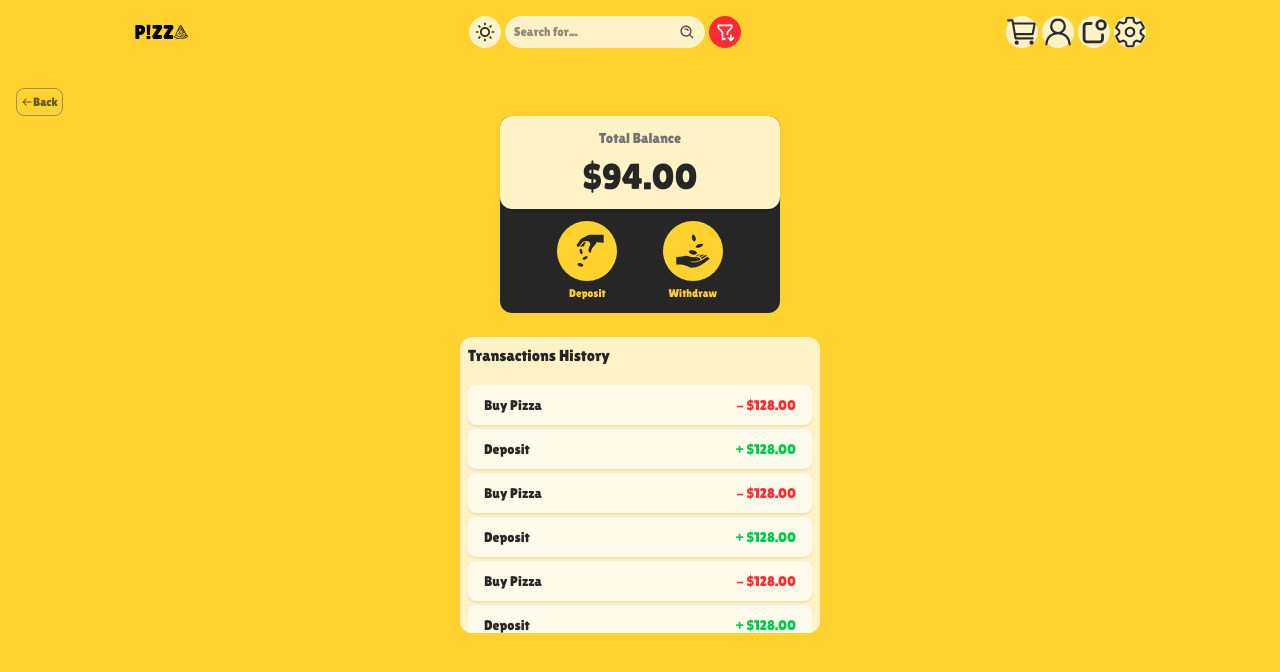
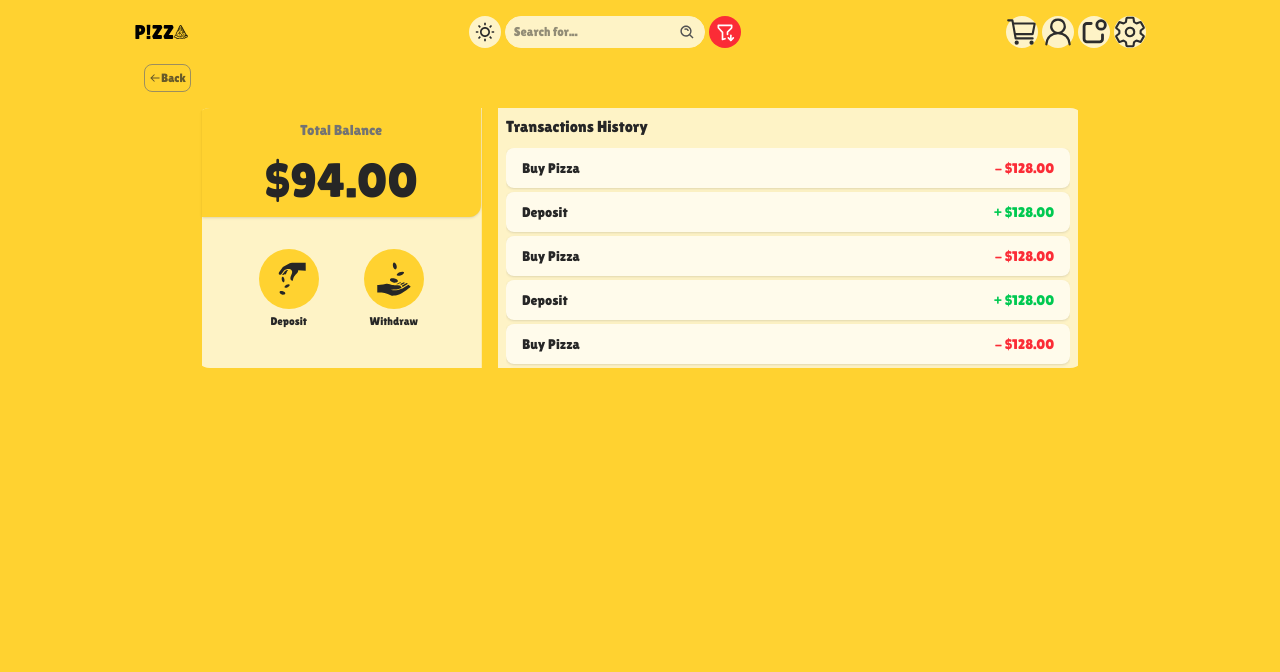
Before and after one commit to mahdibaderloo/fastfood, a React (Vite) app: page /wallet in a window 1280 px wide. Shown: the top 672 px of the page. Built offline with nearby package versions, Linux system fonts and the light colour scheme; data requests are answered from the project's data file.

Commit message:
responsive Wallet (laptop size)

```diff
--- a/src/features/order/OrderQuantityItem.tsx
+++ b/src/features/order/OrderQuantityItem.tsx
@@ -3,7 +3,6 @@ interface Item {
 }
 
 function OrderQuantityItem({ item }: Item) {
-  console.log(item);
   return (
     <li
       key={item.id}
--- a/src/features/wallet/Balance.tsx
+++ b/src/features/wallet/Balance.tsx
@@ -7,35 +7,37 @@ function Balance() {
   const width = window.innerWidth;
 
   return (
-    <div className="bg-neutral-800 dark:bg-amber-300 w-[85%] mx-auto rounded-xl sm:w-70 sm:mx-auto">
-      <div className="bg-amber-100 w-full mx-auto rounded-xl p-2 sm:p-3 flex flex-col items-center shadow">
+    <div className="bg-neutral-800 dark:bg-amber-300 lg:bg-amber-100 lg:dark:bg-amber-100 w-[85%] lg:w[35%] mx-auto rounded-xl lg:rounded-none sm:w-70 sm:mx-auto lg:mt-0 lg:border-r lg:border-amber-300/20">
+      <div className="bg-amber-100 lg:bg-amber-300 w-full mx-auto rounded-xl lg:rounded-t-none lg:rounded-l-none p-2 sm:p-3 flex flex-col items-center shadow">
         <p className="text-neutral-500 text-sm sm:text-[0.9rem]">
           Total Balance
         </p>
-        <p className="text-neutral-800 mt-1 sm:mt-2 text-4xl">$94.00</p>
+        <p className="text-neutral-800 mt-1 sm:mt-2  lg:mt-4 text-4xl lg:text-5xl">
+          $94.00
+        </p>
       </div>
-      <ul className="flex items-center justify-evenly pt-2 pb-1 sm:p-3">
+      <ul className="flex items-center justify-evenly pt-2 pb-1 sm:p-3 lg:pt-8">
         <li className="flex flex-col items-center justify-center">
-          <span className="bg-amber-300 dark:bg-neutral-800 p-2 sm:p-3 rounded-full">
+          <span className="bg-amber-300 dark:bg-neutral-800 p-2 sm:p-3 rounded-full lg:cursor-pointer">
             {theme === "dark" ? (
               <GiPayMoney size={width > 640 ? 36 : 30} color="#fef3c6" />
             ) : (
               <GiPayMoney size={width > 640 ? 36 : 30} color="#262626" />
             )}
           </span>
-          <p className="text-[0.6rem] sm:text-[0.7rem] sm:mt-1 text-amber-300 dark:text-neutral-800">
+          <p className="text-[0.6rem] sm:text-[0.7rem] sm:mt-1 text-amber-300 dark:text-neutral-800 lg:text-neutral-800">
             Deposit
           </p>
         </li>
         <li className="flex flex-col items-center justify-center">
-          <span className="bg-amber-300 dark:bg-neutral-800 p-2 sm:p-3 rounded-full">
+          <span className="bg-amber-300 dark:bg-neutral-800 p-2 sm:p-3 rounded-full lg:cursor-pointer">
             {theme === "dark" ? (
               <GiReceiveMoney size={width > 640 ? 36 : 30} color="#fef3c6" />
             ) : (
               <GiReceiveMoney size={width > 640 ? 36 : 30} color="#262626" />
             )}
           </span>
-          <p className="text-[0.6rem] sm:text-[0.7rem] sm:mt-1 text-amber-300 dark:text-neutral-800">
+          <p className="text-[0.6rem] sm:text-[0.7rem] sm:mt-1 text-amber-300 dark:text-neutral-800 lg:text-neutral-800">
             Withdraw
           </p>
         </li>
--- a/src/features/wallet/Transactions.tsx
+++ b/src/features/wallet/Transactions.tsx
@@ -1,11 +1,11 @@
 function Transactions() {
   return (
-    <div className="bg-amber-100 h-70 sm:h-74 sm:w-90 sm:mx-auto mt-6 p-2 pb-5 rounded-xl overflow-hidden">
-      <p className="text-neutral-800 text-sm sm:text-[1rem] h-7 sm:h-10">
+    <div className="bg-amber-100 h-70 sm:h-74 lg:h-65 sm:w-90 lg:w-[65%] sm:mx-auto mt-6 lg:mt-0 p-2 pb-5 rounded-xl lg:rounded-none overflow-hidden">
+      <p className="text-neutral-800 text-sm sm:text-[1rem] h-7 sm:h-10 lg:h-8">
         Transactions History
       </p>
       <div className="overflow-y-scroll h-[95%] scrollbar-hide">
-        <ul className="flex flex-col gap-1 overflow-y-scroll pb-2 sm:pb-3.5">
+        <ul className="flex flex-col gap-1 overflow-y-scroll pb-2 sm:pb-3.5 lg:pt-0 lg:pb-2 scrollbar-hide">
           <li className="flex items-center justify-between bg-amber-50 p-2 shadow rounded-lg sm:h-10 sm:p-4">
             <p className="text-sm text-neutral-800">Buy Pizza</p>
             <span className="text-sm text-red-500">- $128.00</span>
--- a/src/pages/Wallet.tsx
+++ b/src/pages/Wallet.tsx
@@ -11,13 +11,15 @@ function Wallet() {
         showBackButton={true}
         classP="text-4xl dark:text-amber-300"
       />
-      <div className="bg-amber-300 dark:bg-neutral-800">
-        <main className="p-4 pt-22 overflow-y-scroll h-screen">
-          <BackButton />
+      {/* <div className="bg-amber-300 dark:bg-neutral-800"> */}
+      <main className="p-4 pt-22 overflow-y-scroll lg:overflow-hidden h-screen lg:w-[80%] lg:mx-auto lg:pt-16">
+        <BackButton />
+        <div className="lg:w-[90%] lg:mx-auto lg:flex lg:rounded-2xl lg:overflow-hidden lg:mt-4">
           <Balance />
           <Transactions />
-        </main>
-      </div>
+        </div>
+      </main>
+      {/* </div> */}
     </>
   );
 }
```
